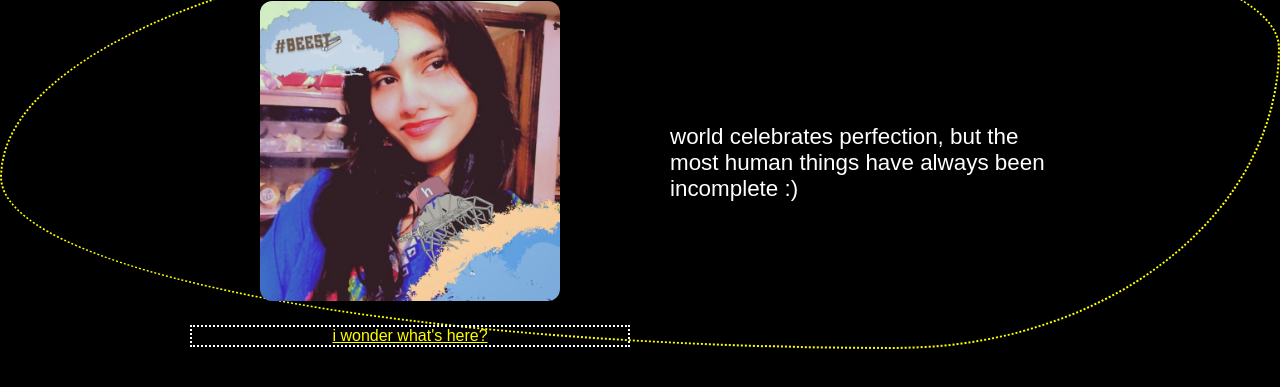
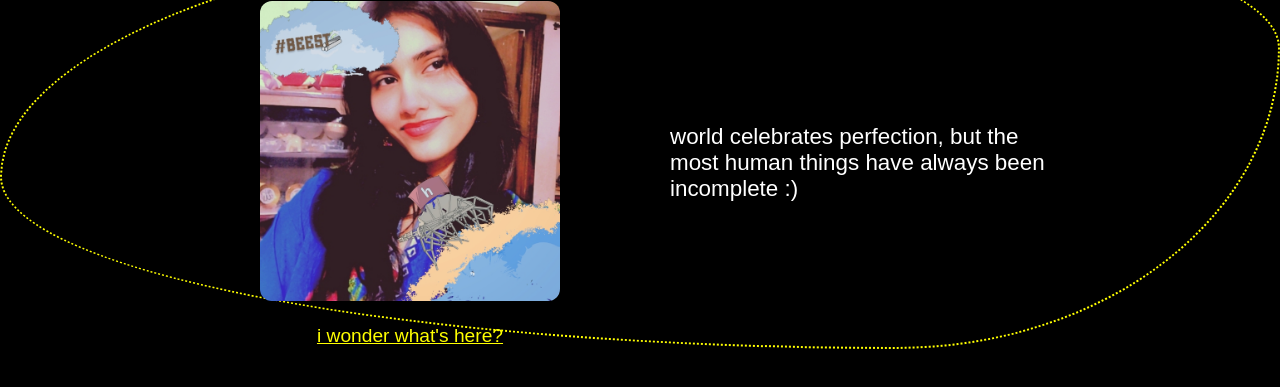
Before and after one commit to alisha-develops/Alicia, a plain HTML site: page index.html in a window 1280 px wide. Shown: the part 81-468 px from the top of the page. Drawn offline with Linux system fonts and the light colour scheme.

Commit message:
Fix typo in transition property and update styles

```diff
--- a/index.html
+++ b/index.html
@@ -25,7 +25,8 @@
             margin: 0;
             border-radius: 60% 40% 30% 70% / 60% 30% 70% 40%;
             border: 2px dotted yellow;
-            ransition: all 0.6s ease;
+            transition: all 0.6s ease;
+            animation: blobMove 8s ease-in-out infinite;
         }
         @keyframes blobMorph {
             0% {
@@ -71,8 +72,9 @@
         }
         a {
             color:yellow;
-            border: 2px dotted white;
+            /* border: 2px dotted white; */
             align-items: left;
+            font-size: 1.2rem;
         }
         @media (max-width: 768px) {
             .something {
```
